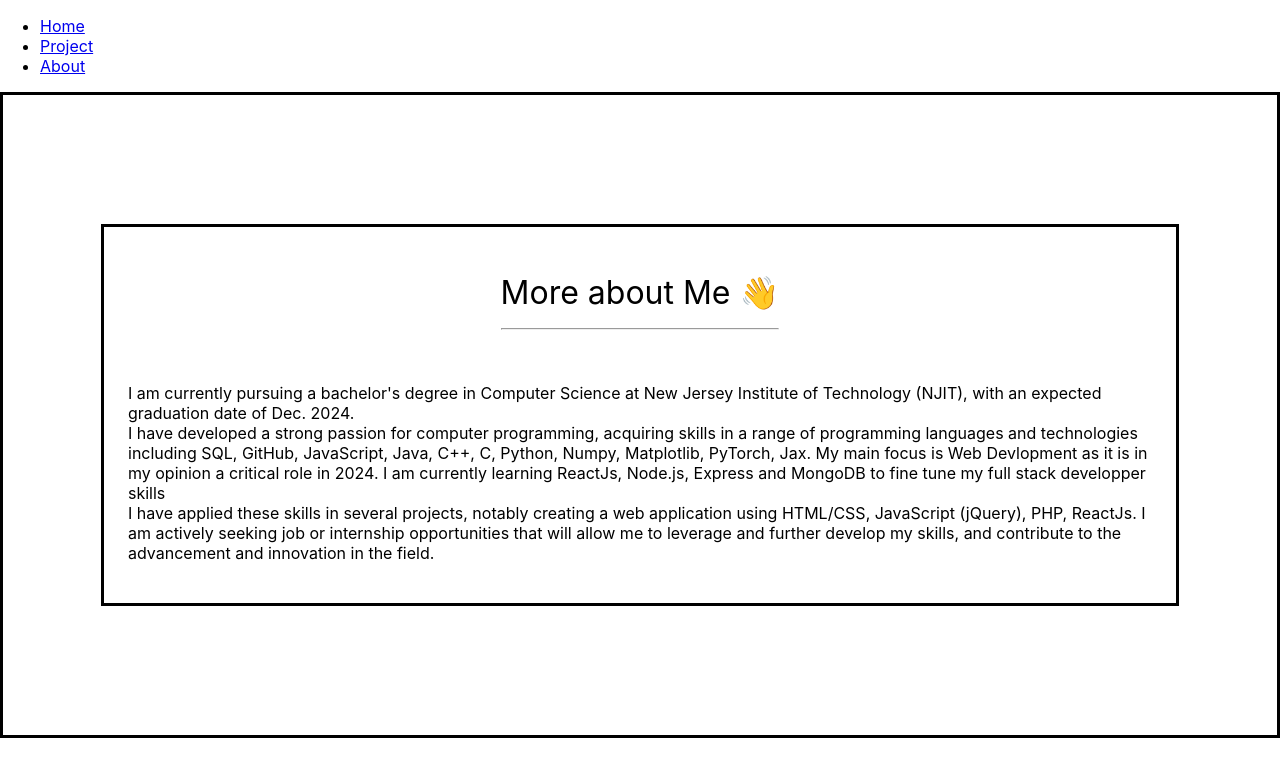
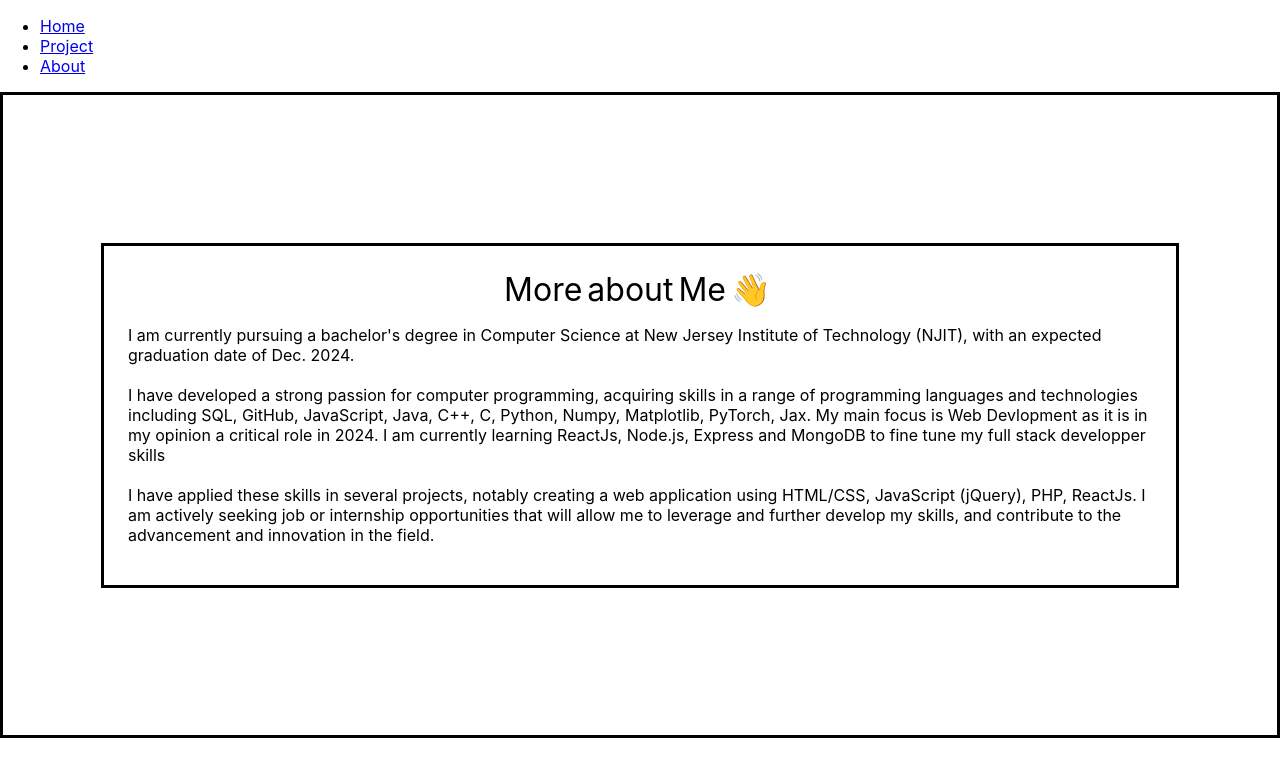
Before and after one commit to thiczd/portfolio, a React (Create React App) app: page /about in a window 1280 px wide. Shown: the top 776 px of the page. Built offline with nearby package versions, Linux system fonts and the light colour scheme.

Commit message:
added title animation about

```diff
--- a/src/Components/About.js
+++ b/src/Components/About.js
@@ -1,41 +1,36 @@
 import React from "react";
 import "../css/about.css";
 import { motion } from "framer-motion";
-
+import AboutTitle from "./AboutTitle";
 const About = () => {
   return (
     <div className="about-me-main">
       <div className="about-me">
-        <motion.h1
-          initial={{ opacity: 0, y: -100 }}
-          animate={{ opacity: 1, y: 0 }}
+        <AboutTitle text="More about Me 👋"></AboutTitle>
+        <motion.p
+          initial={{ opacity: 0, scale: 0.75 }}
+          animate={{ opacity: 1, scale: 1 }}
           transition={{
             duration: 1,
-            type: "spring",
-            stiffness: 150,
-            damping: 7,
           }}
         >
-          More about Me 👋
-          <hr></hr>
-        </motion.h1>
-
-        <p>
           I am currently pursuing a bachelor's degree in Computer Science at New
           Jersey Institute of Technology (NJIT), with an expected graduation
-          date of Dec. 2024. <br></br>I have developed a strong passion for
-          computer programming, acquiring skills in a range of programming
-          languages and technologies including SQL, GitHub, JavaScript, Java,
-          C++, C, Python, Numpy, Matplotlib, PyTorch, Jax. My main focus is Web
-          Devlopment as it is in my opinion a critical role in 2024. I am
-          currently learning ReactJs, Node.js, Express and MongoDB to fine tune
-          my full stack developper skills
+          date of Dec. 2024. <br></br>
+          <br></br>I have developed a strong passion for computer programming,
+          acquiring skills in a range of programming languages and technologies
+          including SQL, GitHub, JavaScript, Java, C++, C, Python, Numpy,
+          Matplotlib, PyTorch, Jax. My main focus is Web Devlopment as it is in
+          my opinion a critical role in 2024. I am currently learning ReactJs,
+          Node.js, Express and MongoDB to fine tune my full stack developper
+          skills
+          <br></br>
           <br></br> I have applied these skills in several projects, notably
           creating a web application using HTML/CSS, JavaScript (jQuery), PHP,
           ReactJs. I am actively seeking job or internship opportunities that
           will allow me to leverage and further develop my skills, and
           contribute to the advancement and innovation in the field.
-        </p>
+        </motion.p>
       </div>
     </div>
   );
--- /dev/null
+++ b/src/Components/AboutTitle.js
@@ -0,0 +1,54 @@
+import React from "react";
+import { motion } from "framer-motion";
+
+const AboutTitle = ({ text }) => {
+  const words = text.split(" ");
+  const container = {
+    hidden: { opacity: 0 },
+    visible: (i = 1) => ({
+      opacity: 1,
+      transition: { staggerChildren: 0.12, delayChildren: 0.04 * i },
+    }),
+  };
+
+  const child = {
+    visible: {
+      opacity: 1,
+      x: 0,
+      transition: {
+        type: "spring",
+        damping: 12,
+        stiffness: 100,
+      },
+    },
+    hidden: {
+      opacity: 0,
+      x: 20,
+      transition: {
+        type: "spring",
+        damping: 12,
+        stiffness: 100,
+      },
+    },
+  };
+  return (
+    <motion.div
+      style={{ overflow: "hidden", display: "flex", fontSize: "2rem" }}
+      variants={container}
+      initial="hidden"
+      animate="visible"
+    >
+      {words.map((word, index) => (
+        <motion.span
+          variants={child}
+          style={{ marginRight: "5px" }}
+          key={index}
+        >
+          {word}
+        </motion.span>
+      ))}
+    </motion.div>
+  );
+};
+
+export default AboutTitle;
```
